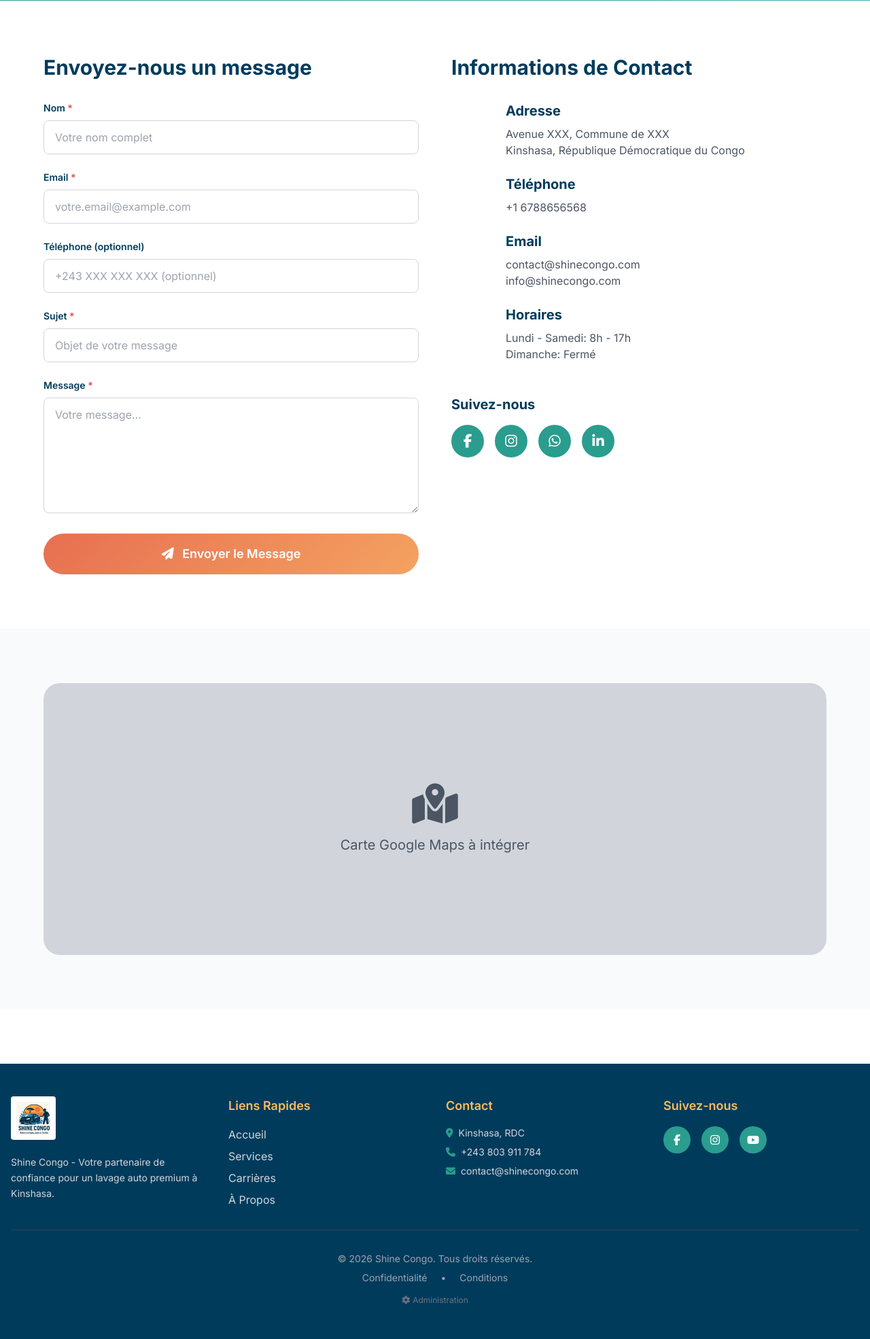
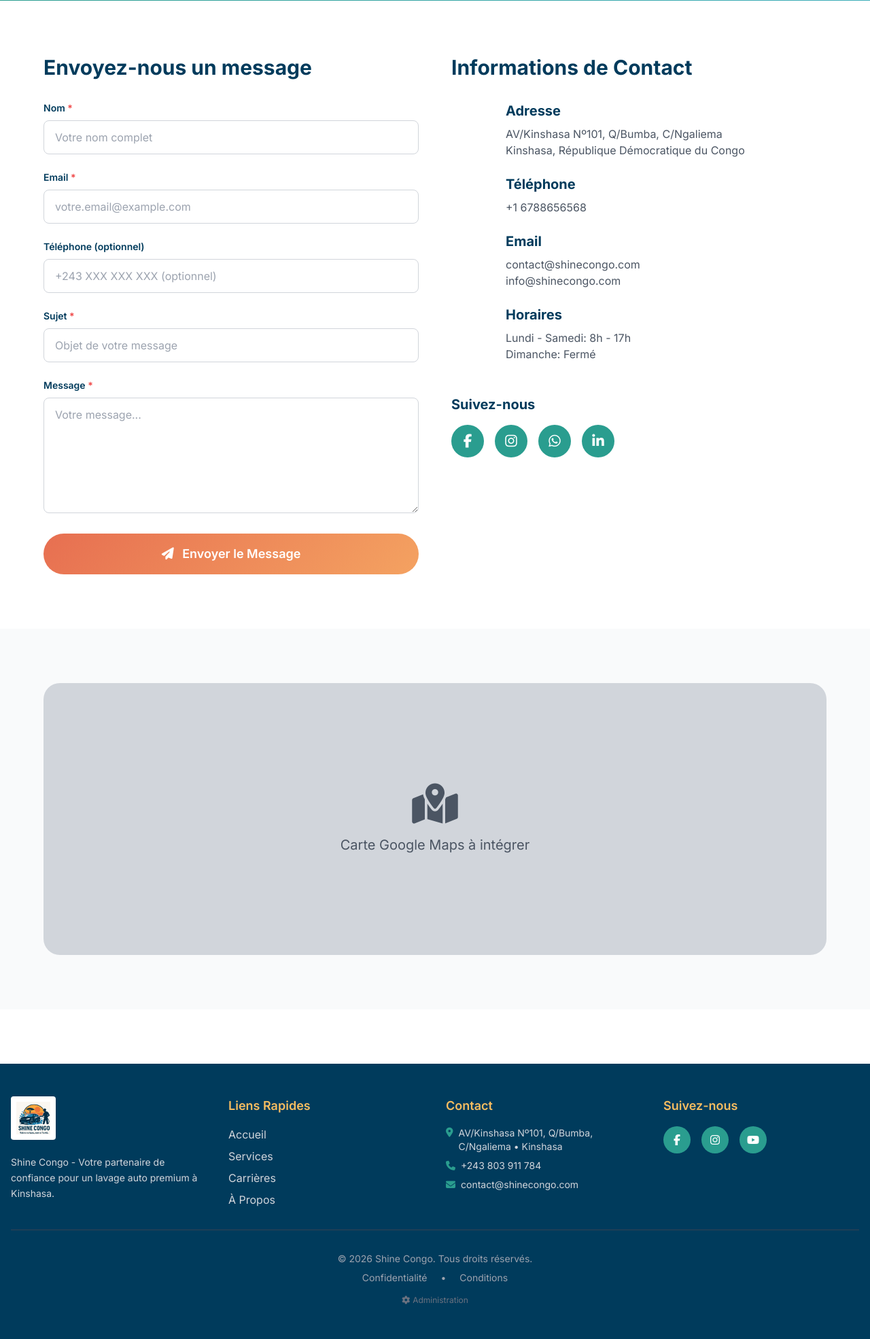
Before and after one commit to 243gervais/shinecongo-web, a Django app: page /contact/ in a window 1280 px wide. Shown: the part 357-2327 px from the top of the page at 68% size. Run offline with Django 5.2, Linux system fonts and the light colour scheme; some libraries are stand-ins or nearby versions.

Commit message:
Add address to footer and contact page

```diff
--- a/templates/base.html
+++ b/templates/base.html
@@ -289,7 +289,10 @@
                 <div>
                     <h3 class="text-lg font-semibold mb-4 text-sc-yellow">Contact</h3>
                     <ul class="space-y-2 text-gray-300 text-sm">
-                        <li><i class="fas fa-map-marker-alt mr-2 text-sc-cyan"></i>Kinshasa, RDC</li>
+                        <li class="flex items-start">
+                            <i class="fas fa-map-marker-alt mr-2 mt-0.5 text-sc-cyan"></i>
+                            <span>AV/Kinshasa Nº101, Q/Bumba, C/Ngaliema • Kinshasa</span>
+                        </li>
                         <li><i class="fas fa-phone mr-2 text-sc-cyan"></i>+243 803 911 784</li>
                         <li><i class="fas fa-envelope mr-2 text-sc-cyan"></i>contact@shinecongo.com</li>
                     </ul>
--- a/templates/contact/contact.html
+++ b/templates/contact/contact.html
@@ -94,7 +94,7 @@
                         <div>
                             <h3 class="text-xl font-bold text-sc-navy mb-2">Adresse</h3>
                             <p class="text-gray-600">
-                                Avenue XXX, Commune de XXX<br>
+                                AV/Kinshasa Nº101, Q/Bumba, C/Ngaliema<br>
                                 Kinshasa, République Démocratique du Congo
                             </p>
                         </div>
```
